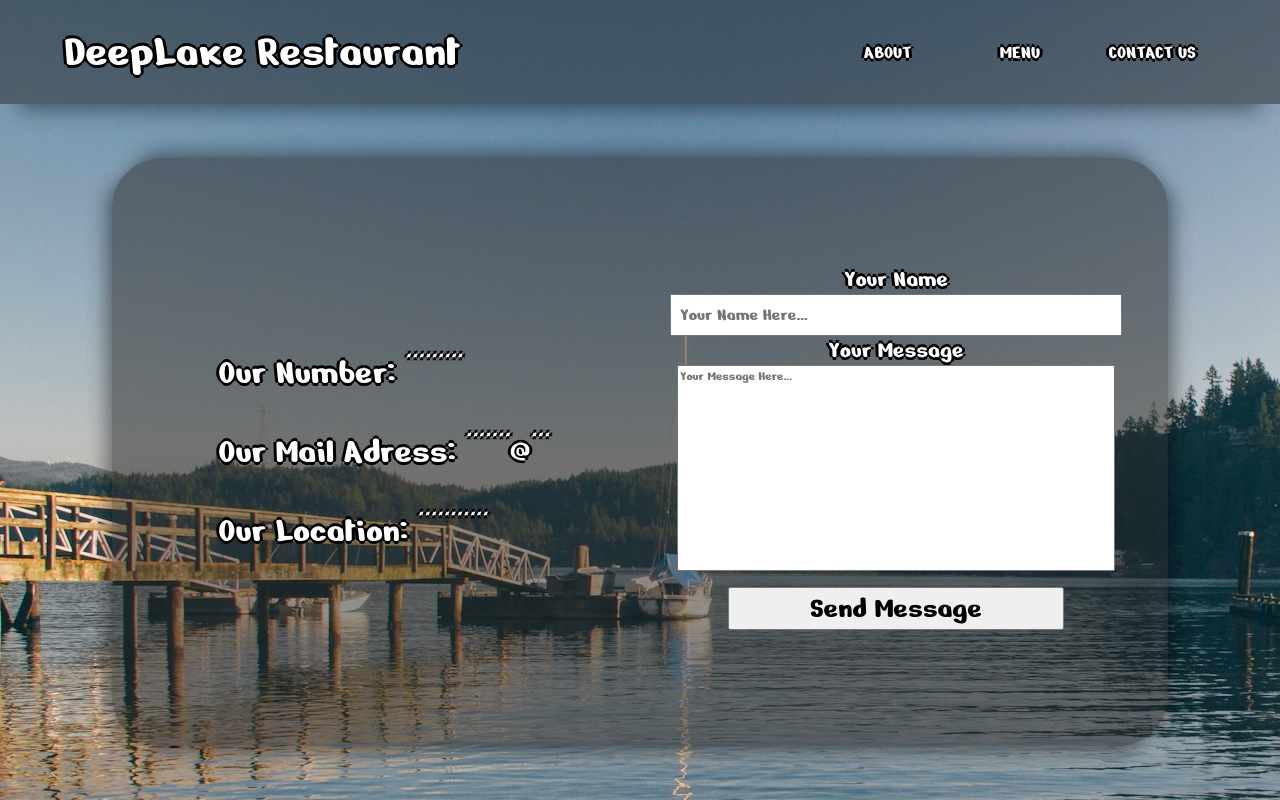
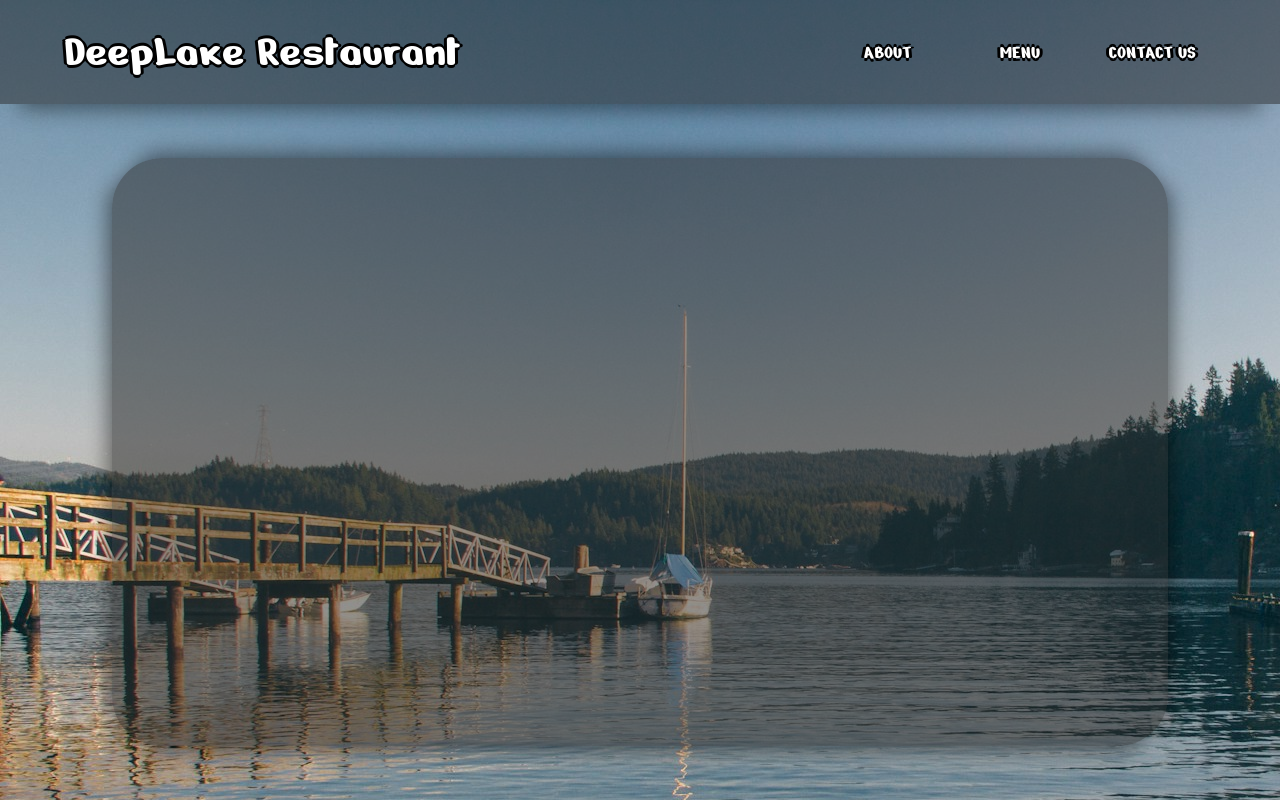
Before and after one commit to Dvdt5/Odin_Project---Restaurant_Page, a website built with webpack: page src/template.html in a window 1280 px wide. Built offline with nearby package versions, Linux system fonts and the light colour scheme.

Commit message:
Updated template.html

```diff
--- a/src/template.html
+++ b/src/template.html
@@ -19,26 +19,7 @@
     </header>
     <div id="content">
         <div id="main">
-            <div id="contact-grid">
-                <div id="contact-info">
-                    <p id="contact-number">Our Number: *********</p>
-                    <p id="contact-mail">Our Mail Adress: *******@***</p>
-                    <p id="contact-location">Our Location: ***********</p>
-                </div>
-                <div id="message-form">
-                    <div>
-                        <label for="name-input">Your Name</label><br>
-                        <input type="text" id="name-input" placeholder="Your Name Here...">
-                    </div>
-                    <div>
-                        <label for="message-input">Your Message</label><br>
-                        <textarea name="message" id="message-input" placeholder="Your Message Here..."></textarea>
-                    </div>
-                    <div>
-                        <button id="send-contact-btn" type="button">Send Message</button>
-                    </div>
-                </div>
-            </div>
+
         </div>
     </div>
 </body>
```
